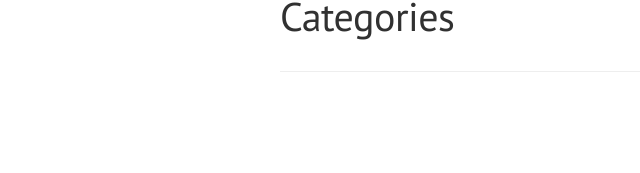
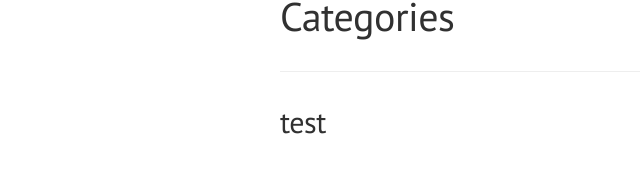
Before and after one commit to songsongpa/songsongpa.github.io, a Jekyll site: the page built from page/1.category.html, in a window 1280 px wide. Shown: the part 141-314 px from the top of the page, without its empty margins (0-640 px from the left). Built offline with Jekyll 4.4.1, drawn with Linux system fonts in a browser that asks for light colours.

Commit message:
Update 1.category.html

```diff
--- a/page/1.category.html
+++ b/page/1.category.html
@@ -8,7 +8,7 @@ type: page
 <div id="post-list" xmlns:v-bind="http://www.w3.org/1999/xhtml">
   <h1>{{page.title}}</h1>
   <hr>
-  <h2 id="{{category | first}}">{{ hash }}</h2>
+  <h2 id="{{category | first}}">test</h2>
   <ul>
     <li v-for="p in posts" v-if="p.categories.indexOf(hash) != -1">
       <time>
```
